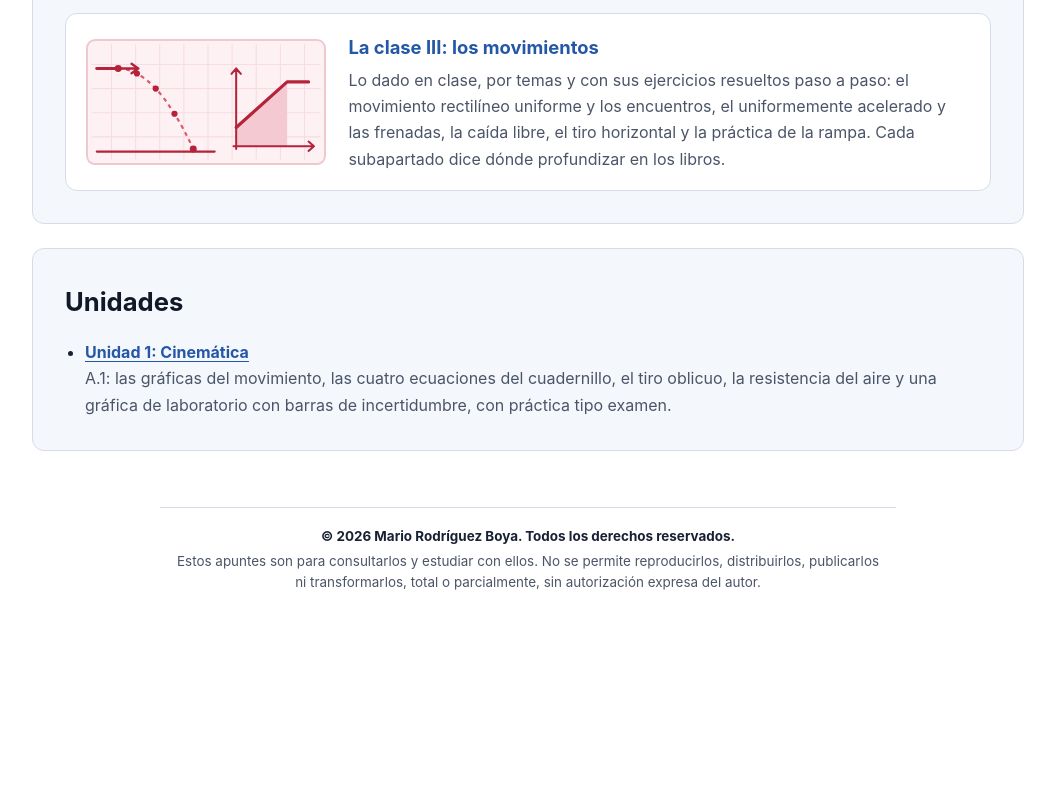
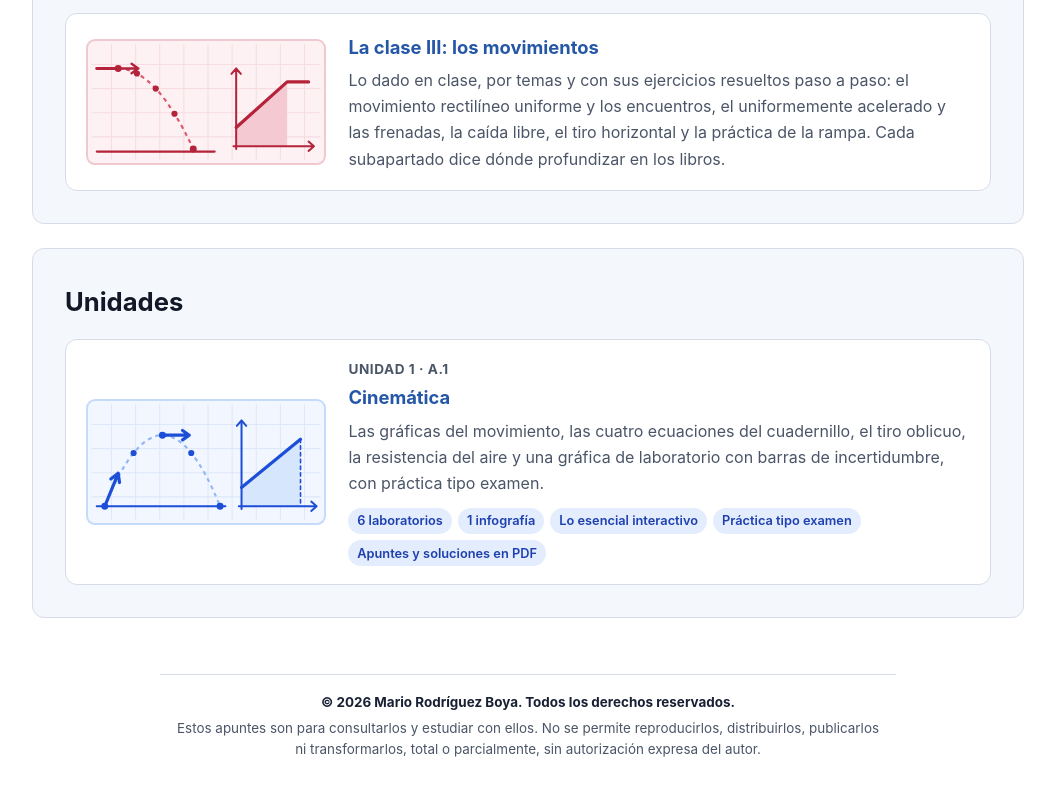
Before and after one commit to marioEducastur/marioEducastur.github.io, a plain HTML site: page fisica/index.html in a window 1280 px wide. Shown: the part 937-1733 px from the top of the page, without its empty margins (112-1167 px from the left). Before the commit the page ends 1626 px from the top, so only its background shows below. Drawn offline with Linux system fonts and the light colour scheme.

Commit message:
fisica: las unidades, en tarjetas en la portada (4b3f64e)
Co-Authored-By: Claude Opus 5.5 <noreply@anthropic.com>

```diff
--- a/fisica/index.html
+++ b/fisica/index.html
@@ -69,28 +69,42 @@
       font-size: 1.6rem;
     }
 
+    /* Las unidades del IB, cada una en su tarjeta con su dibujo, como las
+       de «En clase» y con lo de las de Mate_IB: antetítulo, título, resumen
+       y fichas (1 de noviembre de 2026, con la unidad 1, «Cinemática»). */
     .lista-unidades {
-      margin: 0;
-      padding-left: 1.25rem;
+      display: grid;
+      gap: 1rem;
     }
 
     .lista-unidades:empty {
       display: none;
     }
 
-    /* Cada unidad del IB, con su resumen debajo, como en Química (31 de
-       octubre de 2026, con la unidad 1, «Cinemática»). */
-    .lista-unidades li {
-      margin: 0 0 1rem;
+    .antetitulo {
+      display: block;
+      margin-bottom: 0.15rem;
+      color: var(--texto-suave);
+      font-size: 0.85rem;
+      font-weight: 700;
+      letter-spacing: 0.04em;
+      text-transform: uppercase;
     }
 
-    .lista-unidades li:last-child {
-      margin-bottom: 0;
+    .fichas {
+      display: flex;
+      flex-wrap: wrap;
+      gap: 0.4rem;
+      margin-top: 0.7rem;
     }
 
-    .resumen-unidad {
-      display: block;
-      color: var(--texto-suave);
+    .fichas span {
+      padding: 0.15rem 0.55rem;
+      border-radius: 999px;
+      background: #e3edfd;
+      color: #1e40af;
+      font-size: 0.8rem;
+      font-weight: 600;
     }
 
     .sin-unidades {
@@ -280,12 +294,17 @@
 
     <section aria-labelledby="titulo-unidades">
       <h2 id="titulo-unidades">Unidades</h2>
-      <ul class="lista-unidades">
-        <li>
-          <a href="unidad_03_a1_cinematica.html">Unidad 1: Cinemática</a>
-          <span class="resumen-unidad">A.1: las gráficas del movimiento, las cuatro ecuaciones del cuadernillo, el tiro oblicuo, la resistencia del aire y una gráfica de laboratorio con barras de incertidumbre, con práctica tipo examen.</span>
-        </li>
-      </ul>
+      <div class="lista-unidades">
+        <a class="tarjeta-recurso tarjeta-unidad" href="unidad_03_a1_cinematica.html">
+          <svg class="mini-dibujo" viewBox="0 0 179 94" aria-hidden="true" focusable="false"><rect x="0.75" y="0.75" width="177.5" height="92.5" rx="6" fill="#f2f7ff" stroke="#c6dafc" stroke-width="1.5"/><path d="M4 19H175M4 37H175M4 55H175M4 73H175M19 4V90M37 4V90M55 4V90M73 4V90M91 4V90M109 4V90M127 4V90M145 4V90M163 4V90" stroke="#dde8fb" stroke-width="0.8"/><path d="M14 80Q57 -26 100 80" fill="none" stroke="#93b8f5" stroke-width="1.6" stroke-dasharray="3 3"/><path d="M116 80V66L160 30V80Z" fill="#d6e6fd"/><g fill="none" stroke="#1d4ed8" stroke-linecap="round" stroke-linejoin="round"><path d="M8 80H104" stroke-width="1.5"/><path d="M14 80L24 55.4M25 62.3L24 55.4L18.5 59.6" stroke-width="2.4"/><path d="M57 27H77M72 23.5L77 27L72 30.5" stroke-width="2.4"/><path d="M116 82V16M114 80H172M112.5 20L116 16L119.5 20M168 76.5L172 80L168 83.5" stroke-width="1.5"/><path d="M116 66L160 30" stroke-width="2.4"/><path d="M160 30V80" stroke-width="1.2" stroke-dasharray="2.5 2.5"/></g><g fill="#1d4ed8"><circle cx="14" cy="80" r="2.6"/><circle cx="35.5" cy="40.3" r="2.3"/><circle cx="57" cy="27" r="2.6"/><circle cx="78.5" cy="40.3" r="2.3"/><circle cx="100" cy="80" r="2.6"/></g></svg>
+          <span>
+            <span class="antetitulo">Unidad 1 · A.1</span>
+            <span class="recurso-titulo">Cinemática</span>
+            <span class="recurso-texto">Las gráficas del movimiento, las cuatro ecuaciones del cuadernillo, el tiro oblicuo, la resistencia del aire y una gráfica de laboratorio con barras de incertidumbre, con práctica tipo examen.</span>
+            <span class="fichas"><span>6 laboratorios</span><span>1 infografía</span><span>Lo esencial interactivo</span><span>Práctica tipo examen</span><span>Apuntes y soluciones en PDF</span></span>
+          </span>
+        </a>
+      </div>
       <p class="sin-unidades">Todavía no hay unidades del IB publicadas.</p>
     </section>
   </main>
```
